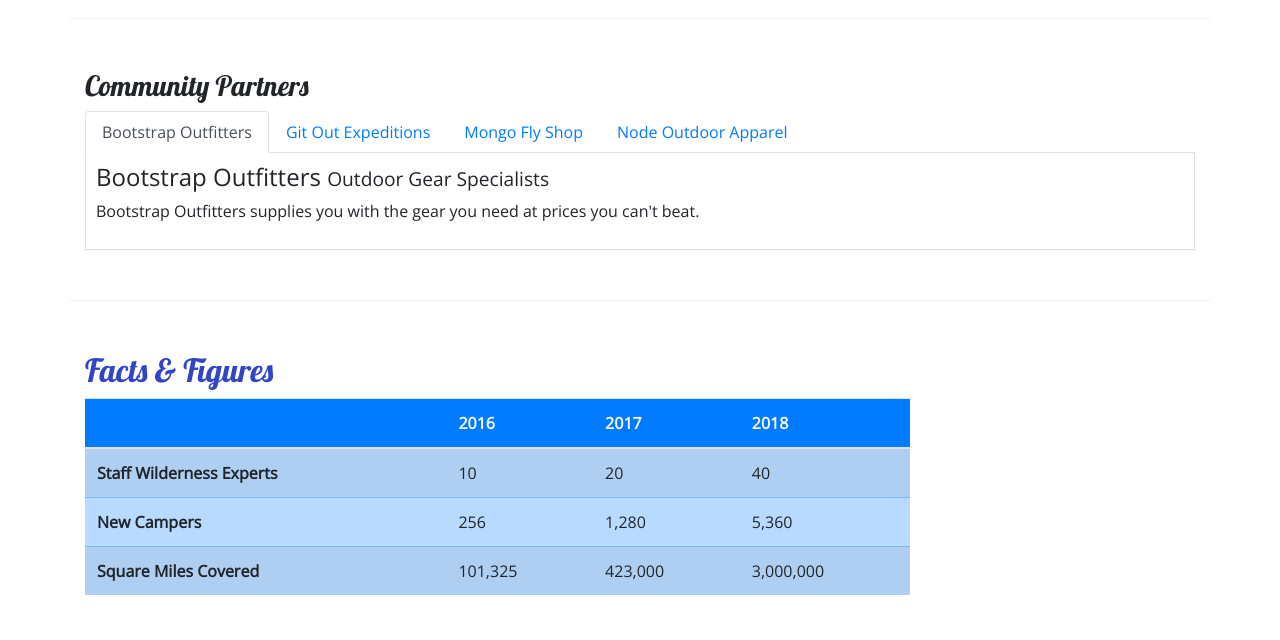
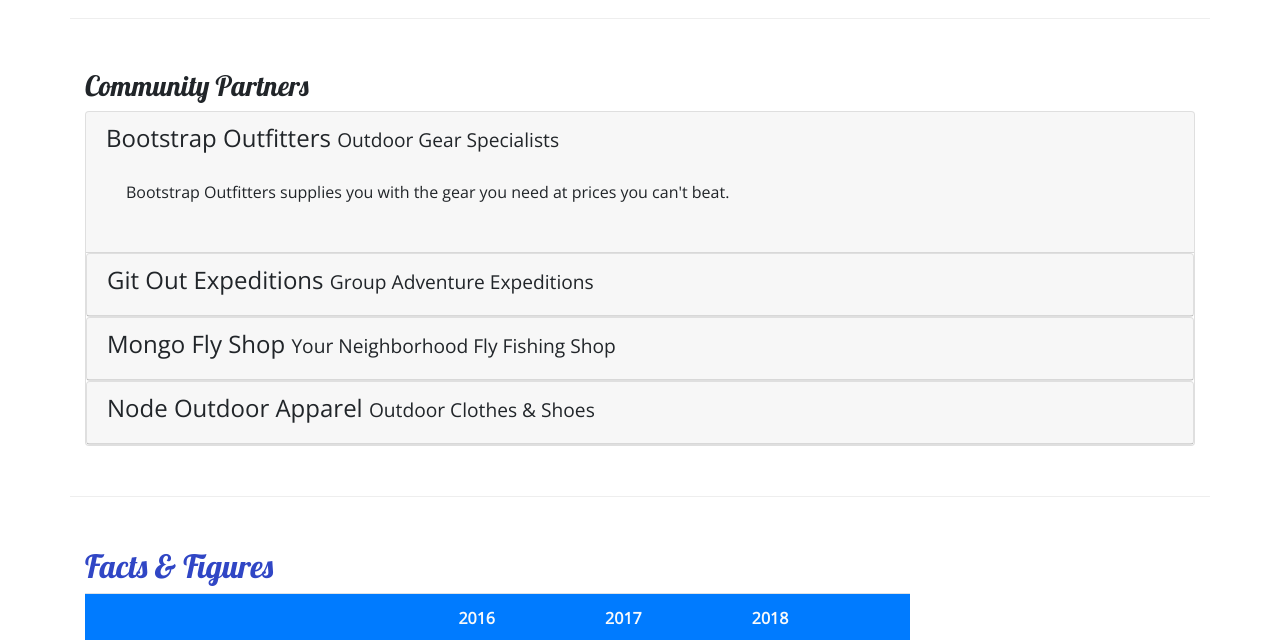
Before and after one commit to mercer-jk/nucampsite, a website: page aboutus.html in a window 1280 px wide. Shown: the part 810-1450 px from the top of the page. Drawn offline with nearby package versions, Linux system fonts and the light colour scheme.

Commit message:
Accordion

```diff
--- a/aboutus.html
+++ b/aboutus.html
@@ -109,44 +109,70 @@
         <div class="row row-content">
             <div class="col">
                 <h3>Community Partners</h3>
-                <ul class="nav nav-tabs">
-                    <li class="nav-item">
-                        <a class="nav-link active" href="#bootstrap" role="tab" data-toggle="tab">Bootstrap
-                            Outfitters</a>
-                    </li>
-                    <li class="nav-item">
-                        <a class="nav-link" href="#git" role="tab" data-toggle="tab">Git Out Expeditions</a>
-                    </li>
-                    <li class="nav-item">
-                        <a class="nav-link" href="#mongo" role="tab" data-toggle="tab">Mongo Fly Shop</a>
-                    </li>
-                    <li class="nav-item">
-                        <a class="nav-link" href="#node" role="tab" data-toggle="tab">Node Outdoor Apparel</a>
-                    </li>
-                </ul>
-                <div class="tab-content">
-                    <div class="tab-pane fade show active" role="tabpanel" id="bootstrap">
-                        <h4>Bootstrap Outfitters <small>Outdoor Gear Specialists</small></h4>
-                        <p class="d-none d-sm-block">Bootstrap Outfitters supplies you with the gear you need at prices
-                            you
-                            can't beat.</p>
+                <div id="accordion">
+                    <div class="card">
+                        <div role="tab" class="card-header">
+                            <h4>
+                                <a data-toggle="collapse" data-target="#bootstrap">
+                                    Bootstrap Outfitters <small>Outdoor Gear Specialists</small>
+                                </a>
+                            </h4>
+                            <div class="collapse show" id="bootstrap" data-parent="#accordion">
+                                <div class="card-body">
+                                    <p class="d-none d-sm-block">Bootstrap Outfitters supplies you with the gear you
+                                        need at prices you can't beat.</p>
                                 </div>
-                    <div class="tab-pane fade" role="tabpanel" id="git">
-                        <h4>Git Out Expeditions <small>Group Adventure Expeditions</small></h4>
-                        <p class="d-none d-sm-block">Join Git Out Expeditions to explore new horizons with a group of
-                            other
-                            adventurers!</p>
                             </div>
-                    <div class="tab-pane fade" role="tabpanel" id="mongo">
-                        <h4>Mongo Fly Shop <small>Your Neighborhood Fly Fishing Shop</small></h4>
-                        <p class="d-none d-sm-block">Need a new fishing pole, a tacklebox, or flies of all kinds? Stop
-                            by
-                            Mongo Fly Shop.</p>
                         </div>
-                    <div class="tab-pane fade" role="tabpanel" id="node">
-                        <h4>Node Outdoor Apparel <small>Outdoor Clothes & Shoes</small></h4>
-                        <p class="d-none d-sm-block">From polar fleeces to swimsuits, hiking boots to waders, a visit to
-                            Node will be sure to get you covered.</p>
+
+                        <div class="card">
+                            <div role="tab" class="card-header">
+                                <h4>
+                                    <a class="collapsed" data-toggle="collapse" data-target="#git">
+                                        Git Out Expeditions <small>Group Adventure Expeditions</small>
+                                    </a>
+                                </h4>
+                                <div class="collapse" id="git" data-parent="#accordion">
+                                    <div class="card-body">
+                                        <p class="d-none d-sm-block">Join Git Out Expeditions to explore new horizons
+                                            with a group of other adventurers!</p>
+                                    </div>
+                                </div>
+                            </div>
+                        </div>
+                        <div class="card">
+                            <div role="tab" class="card-header">
+                                <h4>
+                                    <a class="collapsed" data-toggle="collapse" data-target="#mongo">
+                                        Mongo Fly Shop <small>Your Neighborhood Fly Fishing Shop</small>
+                                    </a>
+                                </h4>
+                                <div class="collapse" id="mongo" data-parent="#accordion">
+                                    <div class="card-body">
+                                        <p class="d-none d-sm-block">Need a new fishing pole, a tacklebox, or flies of
+                                            all
+                                            kinds?
+                                            Stop by Mongo Fly Shop.</p>
+                                    </div>
+                                </div>
+                            </div>
+                        </div>
+                        <div class="card">
+                            <div role="tab" class="card-header">
+                                <h4>
+                                    <a class="collapsed" data-toggle="collapse" data-target="#node">
+                                        Node Outdoor Apparel <small>Outdoor Clothes & Shoes</small>
+                                    </a>
+                                </h4>
+                                <div class="collapse" id="node" data-parent="#accordion">
+                                    <div class="card-body">
+                                        <p class="d-none d-sm-block">From polar fleeces to swimsuits, hiking boots to
+                                            waders, a
+                                            visit to Node will be sure to get you covered.</p>
+                                    </div>
+                                </div>
+                            </div>
+                        </div>
                     </div>
                 </div>
             </div>
--- a/css/styles.css
+++ b/css/styles.css
@@ -35,9 +35,7 @@ header h2 {
 .navbar {
     background-color: #901CAD;
 }
-
-.tab-content{
-    border: 1px solid #DDD;
-    border-top: none;
-    padding: 10px;
+a, a:hover {
+    color: inherit;
+    text-decoration: none;
 }
```
Lines whose indentation alone changed are shown as unchanged.
